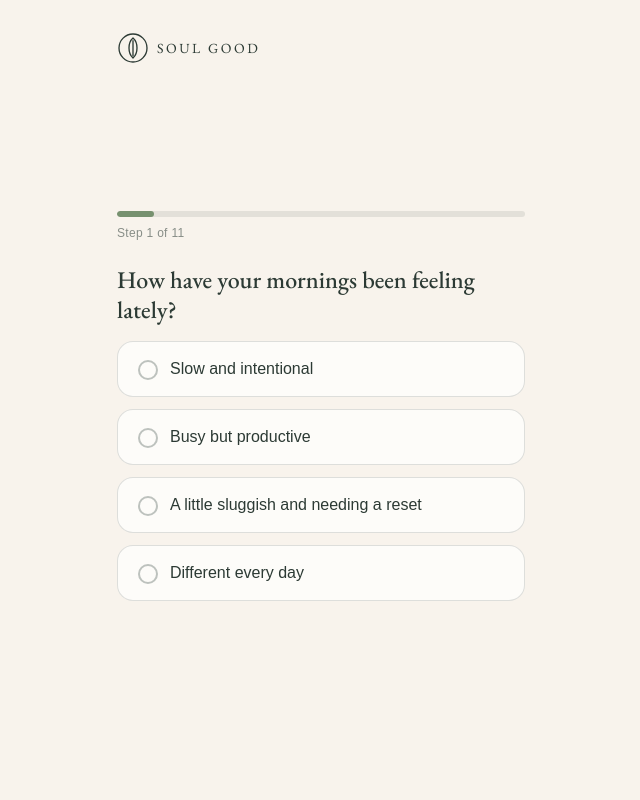
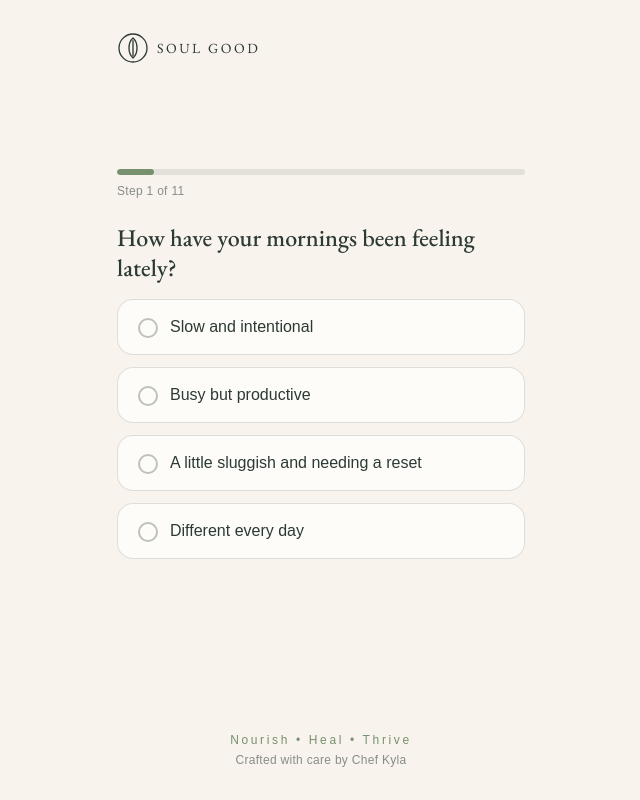
Before and after one commit to armahcodes/soulgood, a Next.js app in the folder apps/launch/: page /quiz in a window 1280 px wide. Shown: the whole page, without its empty margins (319-959 px from the left). Built offline with nearby package versions, Linux system fonts and the light colour scheme.

Commit message:
Add shared BrandFooter to quiz/join/checkout + reliable checkout->welcome nav (m4-f4)

```diff
--- a/apps/launch/src/app/checkout/page.tsx
+++ b/apps/launch/src/app/checkout/page.tsx
@@ -1,5 +1,6 @@
-import { Button } from "@/components/ui/Button";
 import { Logo } from "@/components/ui/Logo";
+import { BrandFooter } from "@/components/ui/BrandFooter";
+import { ReserveButton } from "@/components/checkout/ReserveButton";
 
 export const metadata = {
   title: "Reserve Your Spot — Soul Good",
@@ -88,13 +89,13 @@ export default function CheckoutPage() {
       </section>
 
       <section className="flex flex-col gap-3 pt-1">
-        <Button as="a" href="/welcome" size="lg" className="w-full">
-          Reserve my spot &amp; continue
-        </Button>
+        <ReserveButton />
         <p className="text-center text-xs leading-relaxed text-forest/55">
           You won&rsquo;t be charged today. We&rsquo;ll see you Friday, June 19.
         </p>
       </section>
+
+      <BrandFooter />
     </main>
   );
 }
--- a/apps/launch/src/app/join/page.tsx
+++ b/apps/launch/src/app/join/page.tsx
@@ -1,4 +1,5 @@
 import { Logo } from "@/components/ui/Logo";
+import { BrandFooter } from "@/components/ui/BrandFooter";
 import { SignupForm } from "@/components/join/SignupForm";
 
 const PLAN_CONTENTS = [
@@ -77,6 +78,8 @@ export default function JoinPage() {
           that reaches further than your table.
         </p>
       </section>
+
+      <BrandFooter />
     </main>
   );
 }
--- a/apps/launch/src/app/quiz/page.tsx
+++ b/apps/launch/src/app/quiz/page.tsx
@@ -4,6 +4,7 @@ import { useState } from "react";
 import { AnimatePresence, motion } from "framer-motion";
 import { Button } from "@/components/ui/Button";
 import { Logo } from "@/components/ui/Logo";
+import { BrandFooter } from "@/components/ui/BrandFooter";
 import { QuestionStep } from "@/components/quiz/QuestionStep";
 import { QuizProgress } from "@/components/quiz/QuizProgress";
 import { ResultScreen } from "@/components/quiz/ResultScreen";
@@ -143,6 +144,7 @@ function Shell({ children }: { children: React.ReactNode }) {
         </span>
       </header>
       <div className="flex flex-1 flex-col justify-center">{children}</div>
+      <BrandFooter />
     </main>
   );
 }
--- /dev/null
+++ b/apps/launch/src/components/checkout/ReserveButton.tsx
@@ -0,0 +1,23 @@
+"use client";
+
+import { useRouter } from "next/navigation";
+import { Button } from "@/components/ui/Button";
+
+/**
+ * Reserve CTA for /checkout. Uses an explicit `router.push("/welcome")` click
+ * handler (rather than a bare <Link>) so a tap registers reliably even if it
+ * lands immediately on arrival, before a Link would have fully hydrated.
+ */
+export function ReserveButton() {
+  const router = useRouter();
+  return (
+    <Button
+      type="button"
+      size="lg"
+      className="w-full"
+      onClick={() => router.push("/welcome")}
+    >
+      Reserve my spot &amp; continue
+    </Button>
+  );
+}
--- /dev/null
+++ b/apps/launch/src/components/ui/BrandFooter.tsx
@@ -0,0 +1,29 @@
+import { FOUNDER, TAGLINE } from "@/lib/brand";
+import { cn } from "@/lib/utils";
+
+interface BrandFooterProps {
+  className?: string;
+}
+
+/**
+ * Small, shared brand sign-off used across the capture flow so the canonical
+ * tagline and founder render on every page. Pulls strings from `lib/brand.ts`
+ * (never hardcoded) and stays tasteful + mobile-first.
+ */
+export function BrandFooter({ className }: BrandFooterProps) {
+  return (
+    <footer
+      className={cn(
+        "mt-auto flex flex-col items-center gap-1 pt-4 text-center",
+        className,
+      )}
+    >
+      <p className="text-xs font-medium tracking-[0.22em] text-sage">
+        {TAGLINE}
+      </p>
+      <p className="text-xs tracking-wide text-forest/55">
+        Crafted with care by {FOUNDER}
+      </p>
+    </footer>
+  );
+}
```
